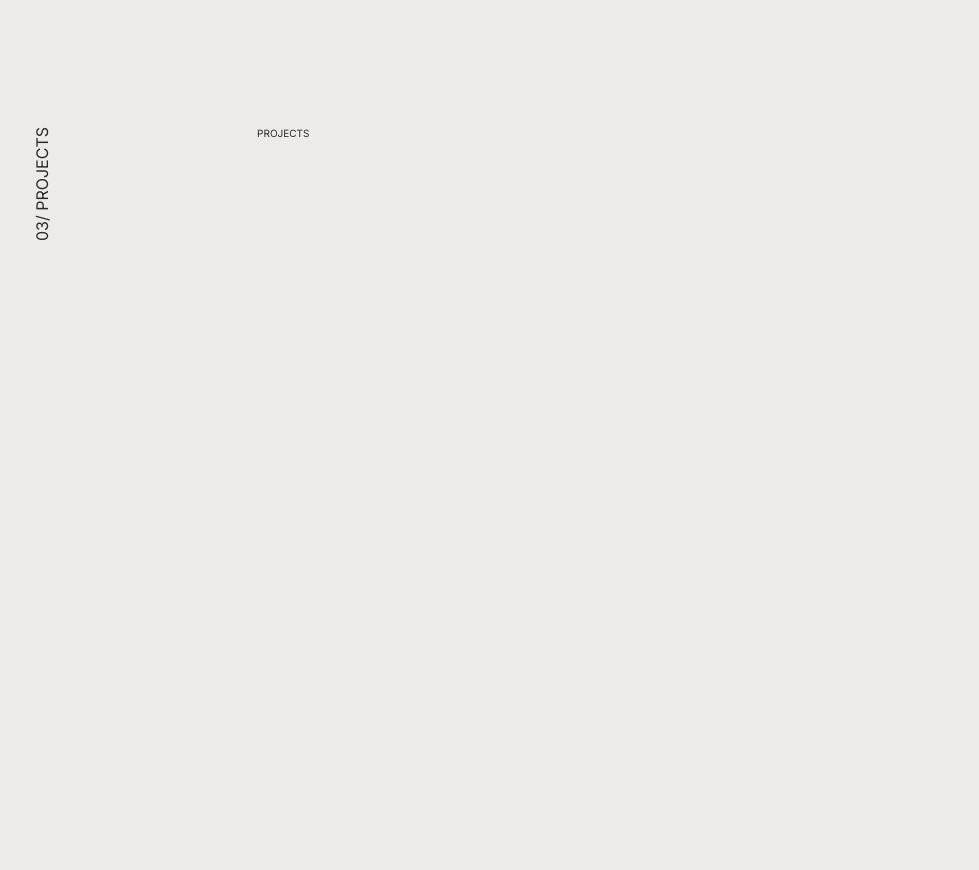
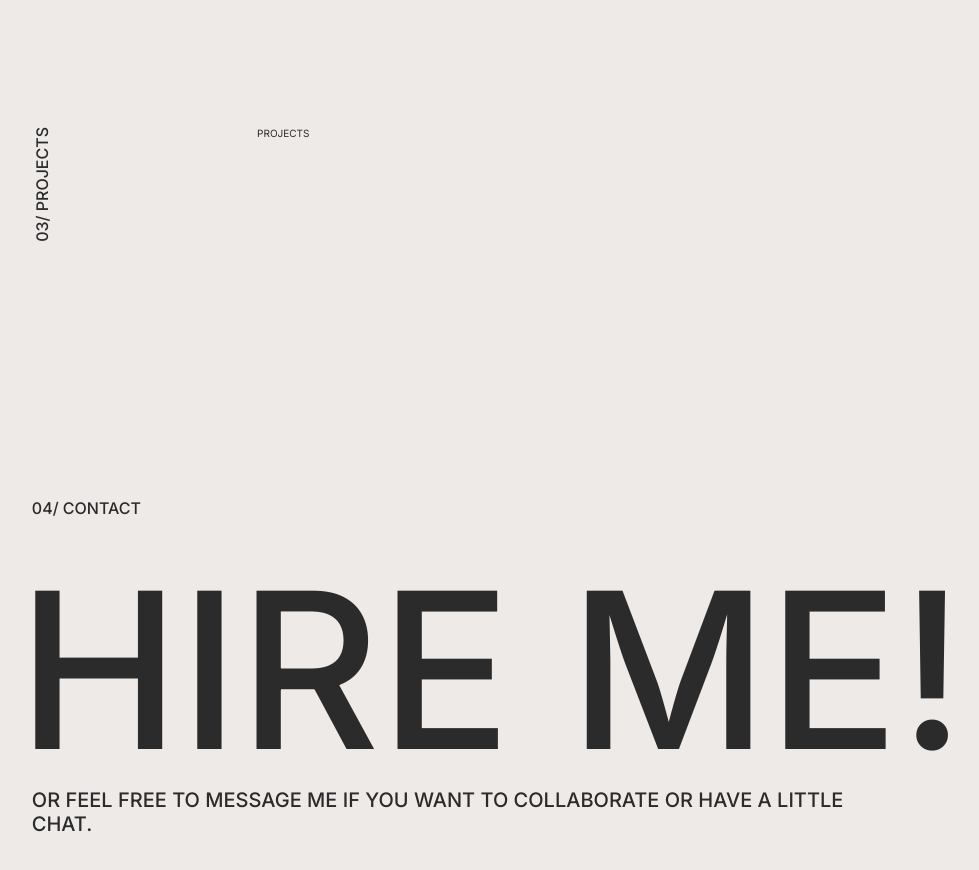
Before and after one commit to cjoak1028/portfolio-v1, a React (Create React App) app: page / in a window 1280 px wide. Shown: the part 2420-3290 px from the top of the page, without its empty margins (45-1024 px from the left). Before the commit the page ends 2917 px from the top, so only its background shows below. Built offline with nearby package versions, Linux system fonts and the light colour scheme.

Commit message:
Created contact section

```diff
--- a/src/App.js
+++ b/src/App.js
@@ -4,6 +4,7 @@ import Hero from "./components/Hero/Hero";
 import Section from "./components/Layout/Section";
 import About from "./components/About/About";
 import Skills from "./components/Skills/Skills";
+import Contact from "./components/Contact/Contact";
 
 function App() {
   return (
@@ -20,6 +21,9 @@ function App() {
         <Section title={"03/ projects"} rotate={true}>
           <div>PROJECTS</div>
         </Section>
+        <Section title={"04/ CONTACT"} rotate={false}>
+          <Contact />
+        </Section>
       </div>
     </div>
   );
--- a/src/components/About/About.js
+++ b/src/components/About/About.js
@@ -13,9 +13,9 @@ const About = () => {
           AN INTERNSHIP AS A FULL-STACK WEB DEVELOPER.
         </p>
         <p>
-          I CONSIDER MYSELF CREATIVE AND GIVE A CONSIDERABLE AMOUNT OF ATTENTION TO DETAIL. I
-          AM ABLE TO CRAFT WEBSITES THAT ARE BOTH FUNCTIONAL AND VISUALLY
-          APPEALING WITH GREAT PROFICIENCY.
+          I CONSIDER MYSELF CREATIVE AND GIVE A CONSIDERABLE AMOUNT OF ATTENTION
+          TO DETAIL. I AM ABLE TO CRAFT WEBSITES THAT ARE BOTH FUNCTIONAL AND
+          VISUALLY APPEALING WITH GREAT PROFICIENCY.
         </p>
         <p>
           I AM CONTINUOUSLY EXPERIMENTING WITH VARIOUS TOOLS AND TECHNIQUES WITH
--- a/src/components/About/About.module.css
+++ b/src/components/About/About.module.css
@@ -10,7 +10,7 @@
 }
 
 .about p {
-    font-weight: var(--fw-light);
+    font-weight: var(--fw-regular);
     font-size: clamp(1.4rem, 1.6vw, 2rem);
 }
 
--- /dev/null
+++ b/src/components/Contact/Contact.js
@@ -0,0 +1,16 @@
+import React from "react";
+import styles from "./Contact.module.css";
+
+const Contact = () => {
+  return (
+    <div className={styles.contact}>
+      <h3>HIRE ME!</h3>
+      <p>
+        OR FEEL FREE TO MESSAGE ME IF YOU WANT TO COLLABORATE OR HAVE A LITTLE
+        CHAT.
+      </p>
+    </div>
+  );
+};
+
+export default Contact;
--- /dev/null
+++ b/src/components/Contact/Contact.module.css
@@ -0,0 +1,16 @@
+.contact {
+    display: inline-block;
+}
+
+.contact h3 {
+    font-size: clamp(4rem, 17vw, 25rem);
+    font-weight: var(--fw-medium);
+    margin-left: clamp(-1.7rem, -1.1vw, -0.2rem);
+}
+
+.contact p {
+    font-size: clamp(1.2rem, 1.6vw, 2rem);
+    width: 65vw;
+    margin-top: clamp(-2rem, -1vw, -0.2rem);
+    font-weight: var(--fw-medium);
+}
--- a/src/components/Hero/Hero.module.css
+++ b/src/components/Hero/Hero.module.css
@@ -1,7 +1,7 @@
 .hero {
     min-height: 100vh;
     text-transform: uppercase;
-    margin-bottom: clamp(10rem, 20vw, 30rem);
+    margin-bottom: clamp(15rem, 20vw, 30rem);
 }
 
 .hero-title h1 {
--- a/src/components/Layout/Section.module.css
+++ b/src/components/Layout/Section.module.css
@@ -1,5 +1,5 @@
 .section {
-    margin-bottom: clamp(10rem, 20vw, 30rem);
+    margin-bottom: clamp(15rem, 20vw, 30rem);
     display: flex;
     flex-direction: column;
 }
@@ -7,7 +7,7 @@
 .section-title {
     margin-bottom: 2rem;
     font-size: clamp(1.6rem, 1vw, 2rem);
-    font-weight: var(--fw-regular);
+    font-weight: var(--fw-medium);
 }
 
 @media only screen and (min-width: 43.75em) {
```
